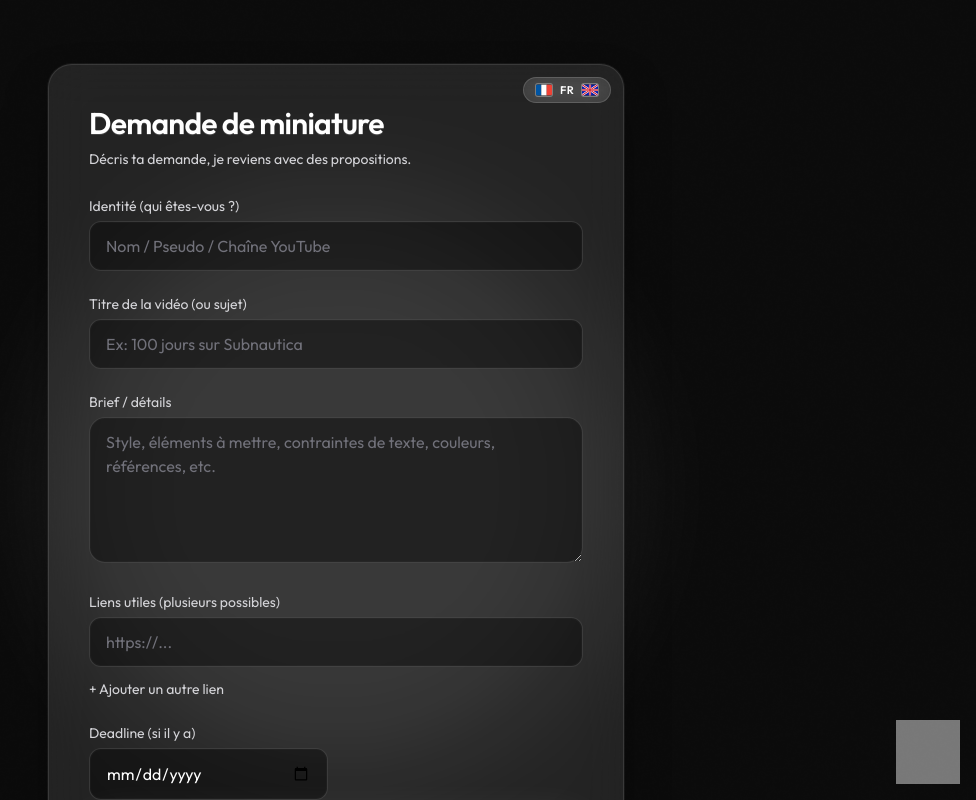
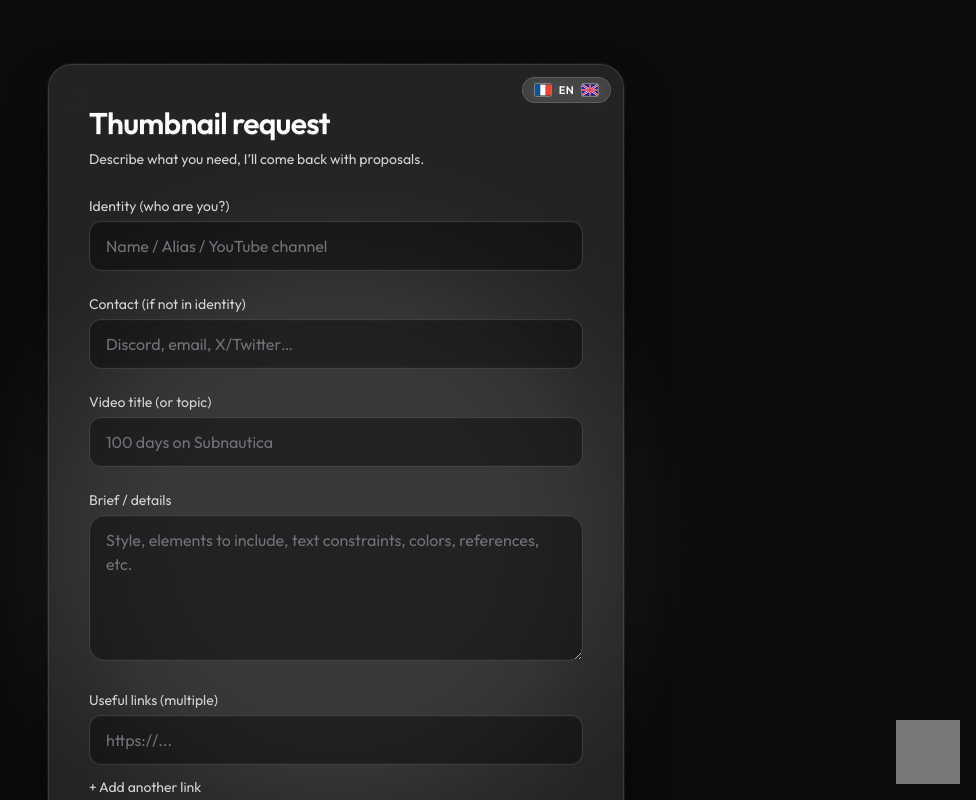
Before and after one commit to munoa/mwunh, a Next.js app: page / in a window 1280 px wide. Shown: the top 800 px of the page, without its empty margins (304-1280 px from the left). Built offline with nearby package versions, Linux system fonts and the light colour scheme; grey boxes are pictures that could not be loaded.

Commit message:
Update index.js

```diff
--- a/pages/index.js
+++ b/pages/index.js
@@ -1,8 +1,8 @@
 import { useEffect, useState } from 'react';
 
 export default function Home() {
-  // --- Lang toggle (FR / EN) ---
-  const [lang, setLang] = useState('fr');
+  // --- Lang toggle (FR / EN) — EN by default ---
+  const [lang, setLang] = useState('en');
   useEffect(() => {
     const saved = typeof window !== 'undefined' && localStorage.getItem('lang');
     if (saved === 'en' || saved === 'fr') setLang(saved);
@@ -13,13 +13,15 @@ export default function Home() {
     if (typeof window !== 'undefined') localStorage.setItem('lang', next);
   }
 
-  // --- Texts (sans emojis) ---
+  // --- Texts (no emojis) ---
   const t = {
     fr: {
       title: 'Demande de miniature',
       subtitle: 'Décris ta demande, je reviens avec des propositions.',
       identity: 'Identité (qui êtes-vous ?)',
       identity_ph: 'Nom / Pseudo / Chaîne YouTube',
+      contact: 'Contact (si pas déjà dans l’identité)',
+      contact_ph: 'Discord, e-mail, Twitter…',
       video: 'Titre de la vidéo (ou sujet)',
       video_ph: 'Ex: 100 jours sur Subnautica',
       brief: 'Brief / détails',
@@ -27,7 +29,7 @@ export default function Home() {
         'Style, éléments à mettre, contraintes de texte, couleurs, références, etc.',
       links: 'Liens utiles (plusieurs possibles)',
       add_link: '+ Ajouter un autre lien',
-      deadline: 'Deadline (si il y a)',
+      deadline: 'Deadline (s’il y en a une)',
       send: 'Envoyer',
       sending: 'Envoi…',
       ok: 'Merci ! Ta demande a bien été envoyée.',
@@ -38,8 +40,10 @@ export default function Home() {
       subtitle: 'Describe what you need, I’ll come back with proposals.',
       identity: 'Identity (who are you?)',
       identity_ph: 'Name / Alias / YouTube channel',
+      contact: 'Contact (if not in identity)',
+      contact_ph: 'Discord, email, X/Twitter…',
       video: 'Video title (or topic)',
-      video_ph: 'Ex: 100 days on Subnautica',
+      video_ph: '100 days on Subnautica',
       brief: 'Brief / details',
       brief_ph:
         'Style, elements to include, text constraints, colors, references, etc.',
@@ -102,23 +106,23 @@ export default function Home() {
 
   return (
     <main className="min-h-screen flex items-center justify-center px-6 py-16 relative">
-      {/* Soft white glow behind the card (N&B) */}
+      {/* Soft white glow behind the card (B&W) */}
       <div className="pointer-events-none absolute inset-0">
         <div className="absolute left-1/2 top-1/2 -translate-x-1/2 -translate-y-1/2 h-[560px] w-[560px] rounded-full blur-3xl opacity-[0.10] bg-white" />
       </div>
 
-      {/* Gif en bas à droite (taille réduite) */}
+      {/* Bottom-right gif */}
       <img
         src="/snorlax.gif"
         alt=""
         className="fixed bottom-4 right-4 w-16 h-16 opacity-75 pointer-events-none"
       />
 
-      {/* Card (glass + glow + subtle border) */}
+      {/* Card (glass) */}
       <div className="relative w-full max-w-xl rounded-3xl border border-white/10 bg-white/10 backdrop-blur-xl shadow-2xl shadow-black/50 ring-1 ring-white/5 overflow-hidden">
         {loading && <div className="progress" />}
 
-        {/* Lang toggle avec drapeaux FR/EN (SVG inline) */}
+        {/* Lang toggle with flags */}
         <div className="absolute right-3 top-3 z-10">
           <button
             type="button"
@@ -136,7 +140,7 @@ export default function Home() {
               </svg>
             </span>
             <span className="text-[11px] tracking-wide">{lang === 'fr' ? 'FR' : 'EN'}</span>
-            {/* EN (UK) flag simplified */}
+            {/* EN (UK) flag */}
             <span className="inline-flex w-4 h-3 overflow-hidden rounded-[2px] ring-1 ring-white/30">
               <svg viewBox="0 0 60 40" xmlns="http://www.w3.org/2000/svg">
                 <rect width="60" height="40" fill="#0A17A7" />
@@ -167,6 +171,17 @@ export default function Home() {
                 type="text"
                 required
                 placeholder={t.identity_ph}
+                className="mt-1 w-full rounded-xl bg-black/40 border border-white/15 px-4 py-3 outline-none focus:ring-4 focus:ring-white/20 focus:border-white/30 placeholder-zinc-500 shadow-[inset_0_0_0_1px_rgba(255,255,255,0.02)]"
+              />
+            </div>
+
+            {/* NEW: Contact (optional) */}
+            <div>
+              <label className="text-sm text-zinc-300">{t.contact}</label>
+              <input
+                name="Contact"
+                type="text"
+                placeholder={t.contact_ph}
                 className="mt-1 w-full rounded-xl bg-black/40 border border-white/15 px-4 py-3 outline-none focus:ring-4 focus:ring-white/20 focus:border-white/30 placeholder-zinc-500 shadow-[inset_0_0_0_1px_rgba(255,255,255,0.02)]"
               />
             </div>
```
